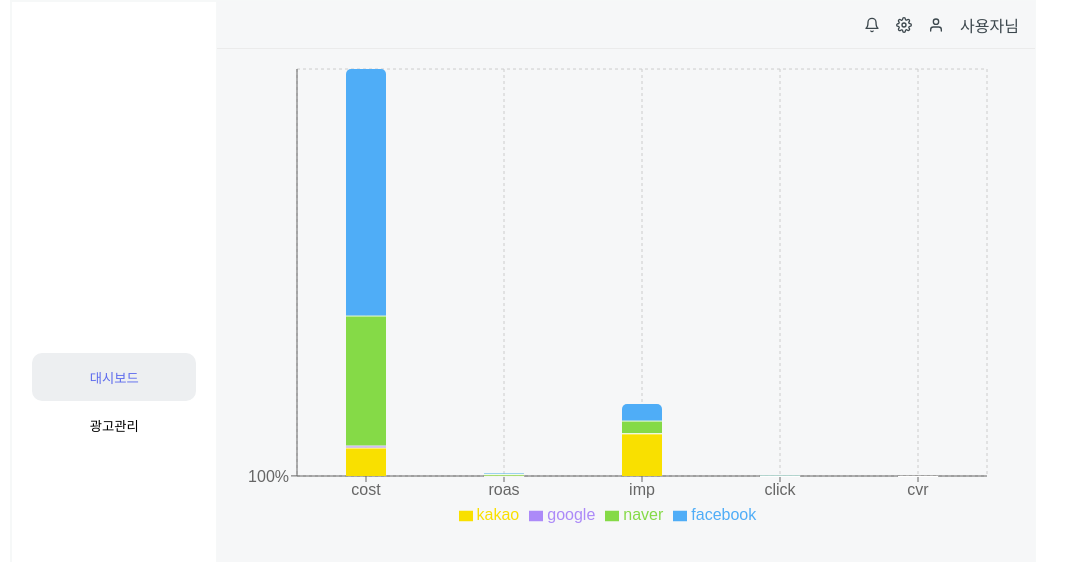
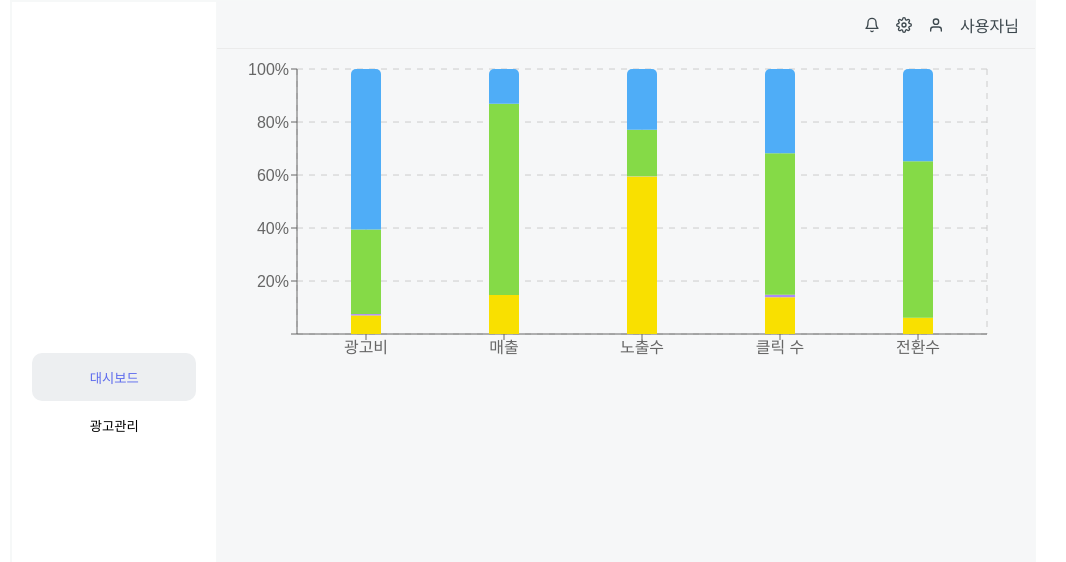
Before and after one commit to ysjkof/wanted-3team-ad-platform, a React (Vite) app: page /dashboard in a window 1280 px wide. Shown: the top 562 px of the page, without its empty margins (117-1183 px from the left). Built offline with nearby package versions, Linux system fonts and the light colour scheme.

Commit message:
Fix: Bar Chart , 디자인 변경

```diff
--- a/src/components/MediaStatus.tsx
+++ b/src/components/MediaStatus.tsx
@@ -17,13 +17,6 @@ interface I_MediaData {
   cpa: Number, // 가입까지 든 비용
   roas: Number // 매출 / 광고수익
 }
-interface I_reduceData {
-  click:Number,
-  cost:Number,
-  cvr:Number,
-  imp:Number,
-  roas:Number,
-}
 interface I_customToolTip {
   show:boolean,
   position:{
@@ -32,89 +25,103 @@ interface I_customToolTip {
   },
   content:any
 }
+const channelId = {
+  // date: 0,
+  cost: 0,
+  roas: 1,
+  imp: 2,
+  click: 3,
+  cvr: 4,
+  convValue: 5,
+  ctr: 6,
+  cpc: 7,
+  cpa: 8,
+
+}
 export default function MediaStatus(){
   const beforeDate = "2022-02-01";
   const afterDate = "2022-02-07"
     const [tooltip, setToolTip] = useState<I_customToolTip>();
-
   const mediaReduce = (arrData:I_MediaData[],before:string,after:string) => {
     const startMonth = Number(before.split("-")[1]);
     const startDate = Number(before.split("-")[2]);
     const endDate = Number(after.split("-")[2]);
     let count = Number(startDate);
-    let channelCount:number = 0;
-    let currentChannelName:string;
-      return arrData?.reduce((obj:any,val:any) => {
+    return arrData?.reduce((obj:any,val:any,i:number) => {
         if(Number(val.date.split("-")[1]) === startMonth && Number(val.date.split("-")[2]) === count){
-            obj[channelCount] = {
-              channel: val?.channel,
-              cost: obj[val.channel]?.cost === undefined ? val?.cost : obj[val.channel]?.cost + val.cost,
-              roas: obj[val.channel]?.roas === undefined ? val?.roas : obj[val.channel]?.roas + val.roas,
-              imp: obj[val.channel]?.imp === undefined ? val?.imp : obj[val.channel]?.imp + val.imp,
-              click: obj[val.channel]?.click === undefined ? val?.click : obj[val.channel]?.click + val.click,
-              cvr: obj[val.channel]?.cvr === undefined ? val?.cvr : obj[val.channel]?.cvr + val.cvr,
+            obj[channelId.cost] = {
+              cost:{
+                [val.channel]:val.cost,
+                ...obj[channelId.cost]?.cost,
+              },
+              name:"광고비",
+              total: obj[channelId.cost] === undefined ? val.cost : obj[channelId.cost].total + val.cost,
+            },
+            obj[channelId.roas] = {
+              roas:{
+                [val.channel]:val.roas,
+                ...obj[channelId.roas]?.roas,
+              },
+              name:"매출",
+              total: obj[channelId.roas] === undefined ? val.roas : obj[channelId.roas].total + val.roas,
+            },
+            obj[channelId.imp] = {
+              imp:{
+                [val.channel]:val.imp,
+                ...obj[channelId.imp]?.imp,
+              },
+              name:"노출수",
+              total: obj[channelId.imp] === undefined ? val.imp : obj[channelId.imp].total + val.imp,
+            },
+            obj[channelId.click] = {
+              click:{
+                [val.channel]:val.click,
+                ...obj[channelId.click]?.click,
+              },
+              name:"클릭 수",
+              total: obj[channelId.click] === undefined ? val.click : obj[channelId.click].total + val.click,
+            },
+            obj[channelId.cvr] = {
+              cvr:{
+                [val.channel]:val.cvr,
+                ...obj[channelId.cvr]?.cvr,
+              },
+              name:"전환수",
+              total: obj[channelId.cvr] === undefined ? val.cvr : obj[channelId.cvr].total + val.cvr,
             }
             if(count !== endDate) count = count + 1;
-            if(currentChannelName !== val.channel){
-              currentChannelName = val.channel
-              channelCount++;
-            }
           }
           return obj
-      },[])
-   }
+    },[])
+  }
+  const mediaData = mediaReduce(media,beforeDate,afterDate)
+  const toPercent = (tick:number) => {
+    const ticks:string[] = [];
+    if(tick !== 0){
+      ticks.push(`${tick * 100}%`)
+    }
+    return ticks;
+  }
+  console.log("데이터",mediaData);
 
-  const mediaData = mediaReduce(media,beforeDate,afterDate);
-  interface I_reduceChart {
-    channel:string,
-    click:number,
-    roas:number,
-    cvr:number,
-    imp:number,
-    cost:number,
+  const barKeys = [['cost.kakao', 'cost.google', 'cost.naver', 'cost.facebook'],
+    ['imp.kakao', 'imp.google', 'imp.naver', 'imp.facebook'],
+    ['click.kakao', 'click.google', 'click.naver', 'click.facebook'],
+    ['roas.kakao', 'roas.google', 'roas.naver', 'roas.facebook'],
+    ['cvr.kakao', 'cvr.google', 'cvr.naver', 'cvr.facebook']
+  ];
+  interface I_barColors {
+    kakao: string,
+    google: string,
+    naver: string,
+    facebook :string
   }
-  const chartReduce = mediaData.reduce((obj:any,val:I_reduceChart,i:number)=>{
-      console.log(obj[0]?.total , val.cost , obj[0]?.total === undefined ),
-
-      obj[0] = {
-        element:"cost",
-        [val.channel]: val.cost ,
-        ...obj[0],
-        total: obj[0]?.total === undefined ? val.cost : obj[0]?.total + val.cost,
-      },
-
-      obj[1] = {
-        element:"roas",
-        [val.channel]: val.roas ,
-        ...obj[1],
-        total: obj[1]?.total === undefined ? val.roas : obj[1]?.total+val.roas,
-      },
-      obj[2] = {
-        element:"imp",
-        [val.channel]: val.imp ,
-        ...obj[2],
-        total: obj[2]?.total === undefined ? val.imp : obj[2]?.total+val.imp,
-      },
-      obj[3] = {
-        element:"click",
-        [val.channel]: val.click ,
-        ...obj[3],
-        total: obj[3]?.total === undefined ? val.click : obj[3]?.total+val.click,
-      },
-      obj[4] = {
-        element:"cvr",
-        [val.channel]: val.cvr ,
-        ...obj[4],
-        total: obj[4]?.total === undefined ? val.cvr : obj[4]?.total+val.cvr,
-      }
-
-    return obj
-   },[]);
-  const chartData = chartReduce;
-  const domain = [0,100]
-  // const domain = ["0","100"]
-  // const ticks = ["20" , "40" , "60", "80","100"]
-  const ticks = [20,40,60,80,100]
+  const barColors:I_barColors = {
+    kakao: "#f9E000",
+    google: "#AC8AF8",
+    naver: "#85DA47",
+    facebook :"#4FADF7"
+  }
   const BarWithBorder = (borderHeight: number, borderColor: string) => {
   return (props: any) => {
     const { fill, x, y, width, height } = props;
@@ -150,15 +157,13 @@ const Content = ({name , value}:any) => {
   )
 }
 const showTooltip = (data:any , i:any , event:any) => {
-  const value = data[data.tooltipPayload[0].dataKey]
-  setToolTip({
-    show:true,
-    position: {x:event.clientX,y:event.clientY},
-    content: <Content name={data.tooltipPayload[0].dataKey} value={value} />
-  })
-
+  // const value = data[data.tooltipPayload[0].dataKey]
+  // setToolTip({
+  //   show:true,
+  //   position: {x:event.clientX,y:event.clientY},
+  //   content: <Content name={data.tooltipPayload[0].dataKey} value={value} />
+  // })
 }
-
 const leaveTooltip = () => {
     setToolTip({
     show:false,
@@ -167,52 +172,89 @@ const leaveTooltip = () => {
   })
 }
 type T_Position = {x:number,y:number}
-const CustomToolTip = ({position,content}:any) => {
-  const {x,y} = position || {};
-  return(
-    <div
-    style={{ left:x+5 , top: y+5 }}
-    >
-      {content}
-    </div>
-  )
+// const CustomToolTip = ({position,content}:any) => {
+//   const {x,y} = position || {};
+//   console.log(position);
+
+//   return(
+//     <div
+//     style={{ width:"50px",height:"50px",backgroundColor:"blueviolet" }}
+//     >
+//       {content}
+//     </div>
+//   )
+// }
+const CustomToolTip = ({ active, payload, label }) => {
+  console.log("액티브",active);
+  console.log("페이로드",payload);
+  console.log("라벨",label);
+
+
 }
   return (
+  <>
   <Chart>
     <ResponsiveContainer width="100%" height="100%">
         <BarChart
           width={500}
           height={300}
-          data={chartData}
+          stackOffset="expand"
+          data={mediaData}
           margin={{
             top: 20,
             right: 30,
             left: 20,
             bottom: 5,
           }}
+          barSize={30}
         >
-          <CartesianGrid strokeDasharray="3 3" />
-          <XAxis dataKey="element"/>
+          <Tooltip cursor={false} wrapperStyle={{ top: -150, left: 200 }} content={<CustomToolTip/>} />
+          <CartesianGrid strokeDasharray="6 6" />
+          <XAxis dataKey="name"/>
           {/* <YAxis domain={domain} tick={{ticks}} /> */}
-          <YAxis domain={domain} ticks={ticks} tickFormatter={(ticks) => { return `${ticks}%`}} />
-          <Legend />
-          <Bar dataKey="kakao" stackId="aStack" fill="#f9e000" barSize={40} shape={BarWithBorder(1, "#ffffff")} onMouseOver={showTooltip} onMouseLeave={leaveTooltip}/>
+          <YAxis  axisLine={true} tickCount={6} tickFormatter={toPercent} />
+          {barKeys[0].map((key:any)=>{
+            const bars = [];
+            bars.push(<Bar dataKey={key} stackId="key" fill={barColors[key.split(".")[1]]}  radius={key.split(".")[1] === "facebook" ? [5,5,0,0] : null} onMouseOver={showTooltip} />)
+            return bars;
+          })}
+          {barKeys[1].map((key)=>{
+            const bars = [];
+            bars.push(<Bar dataKey={key} stackId="key" fill={barColors[key.split(".")[1]]} radius={key.split(".")[1] === "facebook" ? [5,5,0,0] : null} onMouseOver={showTooltip}/>)
+            return bars;
+          })}
+          {barKeys[2].map((key)=>{
+            const bars = [];
+            bars.push(<Bar dataKey={key} stackId="key" fill={barColors[key.split(".")[1]]} radius={key.split(".")[1] === "facebook" ? [5,5,0,0] : null} onMouseOver={showTooltip}/>)
+            return bars;
+          })}
+          {barKeys[3].map((key)=>{
+            const bars = [];
+            bars.push(<Bar dataKey={key} stackId="key" fill={barColors[key.split(".")[1]]} radius={key.split(".")[1] === "facebook" ? [5,5,0,0] : null} onMouseOver={showTooltip}/>)
+            return bars;
+          })}
+          {barKeys[4].map((key)=>{
+            const bars = [];
+            bars.push(<Bar dataKey={key} stackId="key" fill={barColors[key.split(".")[1]]} radius={key.split(".")[1] === "facebook" && [5,5,0,0]} onMouseOver={showTooltip}/>)
+            return bars;
+          })}
+          {/* <Bar dataKey="kakao" stackId="aStack" fill="#f9e000" barSize={40} shape={BarWithBorder(1, "#ffffff")} onMouseOver={showTooltip} onMouseLeave={leaveTooltip}/>
           <Bar dataKey="google" stackId="aStack" fill="#AC8AF8" shape={BarWithBorder(1, "#ffffff")}  onMouseOver={showTooltip} onMouseLeave={leaveTooltip}/>
           <Bar dataKey="naver" stackId="aStack" fill="#85DA47" shape={BarWithBorder(1, "#ffffff")} onMouseOver={showTooltip} onMouseLeave={leaveTooltip}/>
-          <Bar dataKey="facebook" stackId="aStack" fill="#4FADF7" radius={[5,5,0,0]} onMouseOver={showTooltip} onMouseLeave={leaveTooltip}/>
+          <Bar dataKey="facebook" stackId="aStack" fill="#4FADF7" radius={[5,5,0,0]} onMouseOver={showTooltip} onMouseLeave={leaveTooltip}/> */}
 
         </BarChart>
       </ResponsiveContainer>
-          {tooltip?.show && (
-    <CustomToolTip {...tooltip} />
-  )}
-
 
   </Chart>
+  {/* {tooltip?.show && (
+            <CustomToolTip {...tooltip} />
+          )} */}
+  </>
 )
         }
 
 const Chart = styled.div`
   width: 50rem;
-  height: 30rem;
+  height: 20rem;
 `;
```
